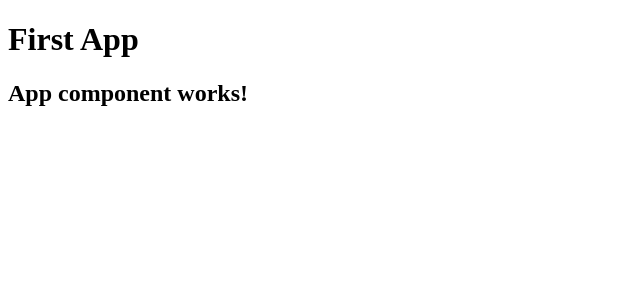
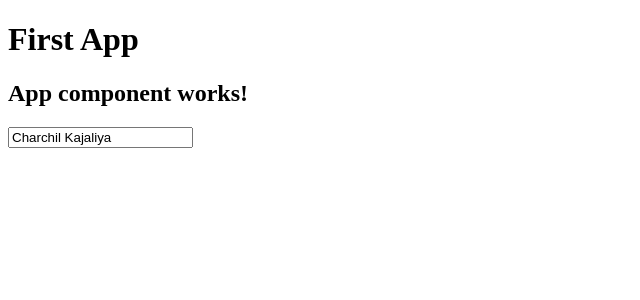
Before and after one commit to charchil08/Angular-Concepts, an Angular app in the folder first-app/: page / in a window 1280 px wide. Shown: the top 300 px of the page, without its empty margins (0-640 px from the left). Built offline with nearby package versions, Linux system fonts and the light colour scheme.

Commit message:
property binding

```diff
--- a/first-app/src/app/app.component.ts
+++ b/first-app/src/app/app.component.ts
@@ -6,14 +6,17 @@ import { Component } from '@angular/core';
   <div>
     <h1>{{ title }}</h1>
     <h2>App component works!</h2>
+    <input type="text" [value]=name />
   </div>
   `,
   styleUrls: ['./app.component.scss']
 })
 export class AppComponent {
   title: string;
+  name: string;
 
   constructor() {
     this.title = 'First App';
+    this.name = 'Charchil Kajaliya';
   }
 }
```
